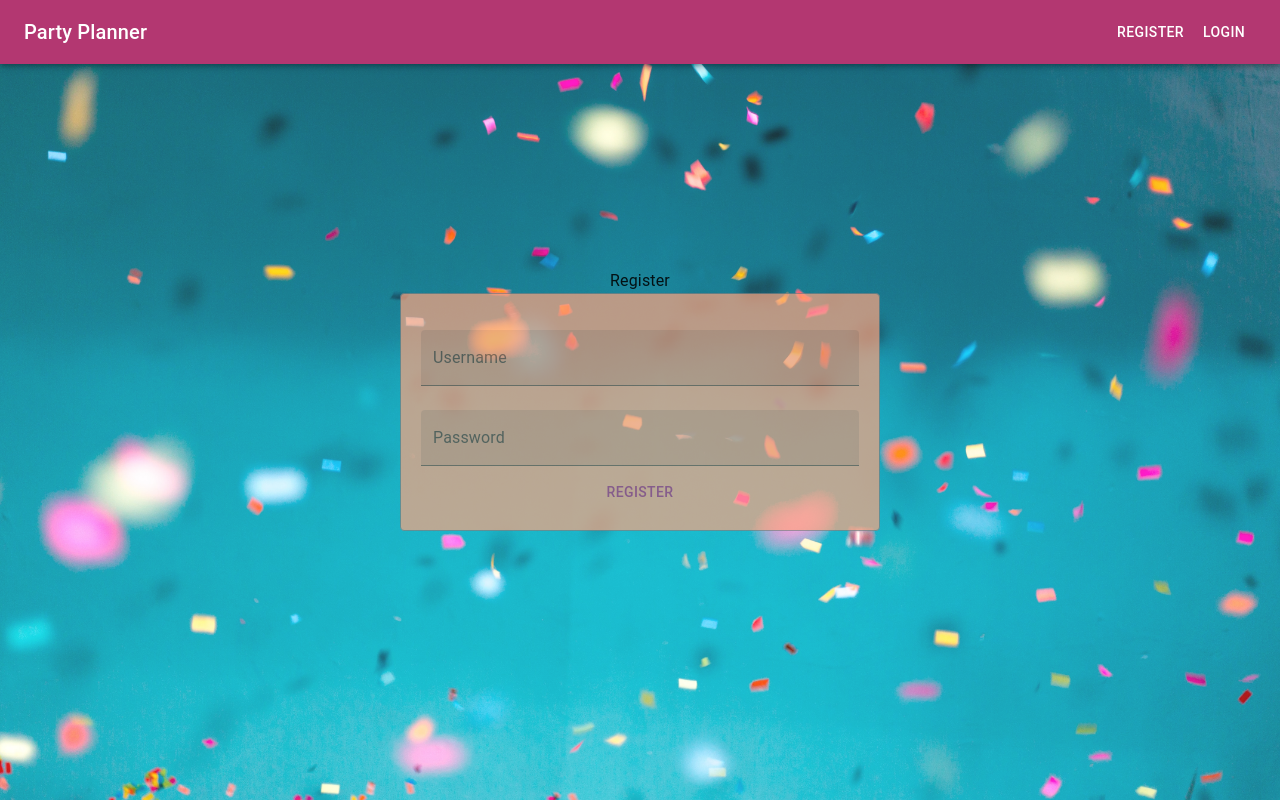
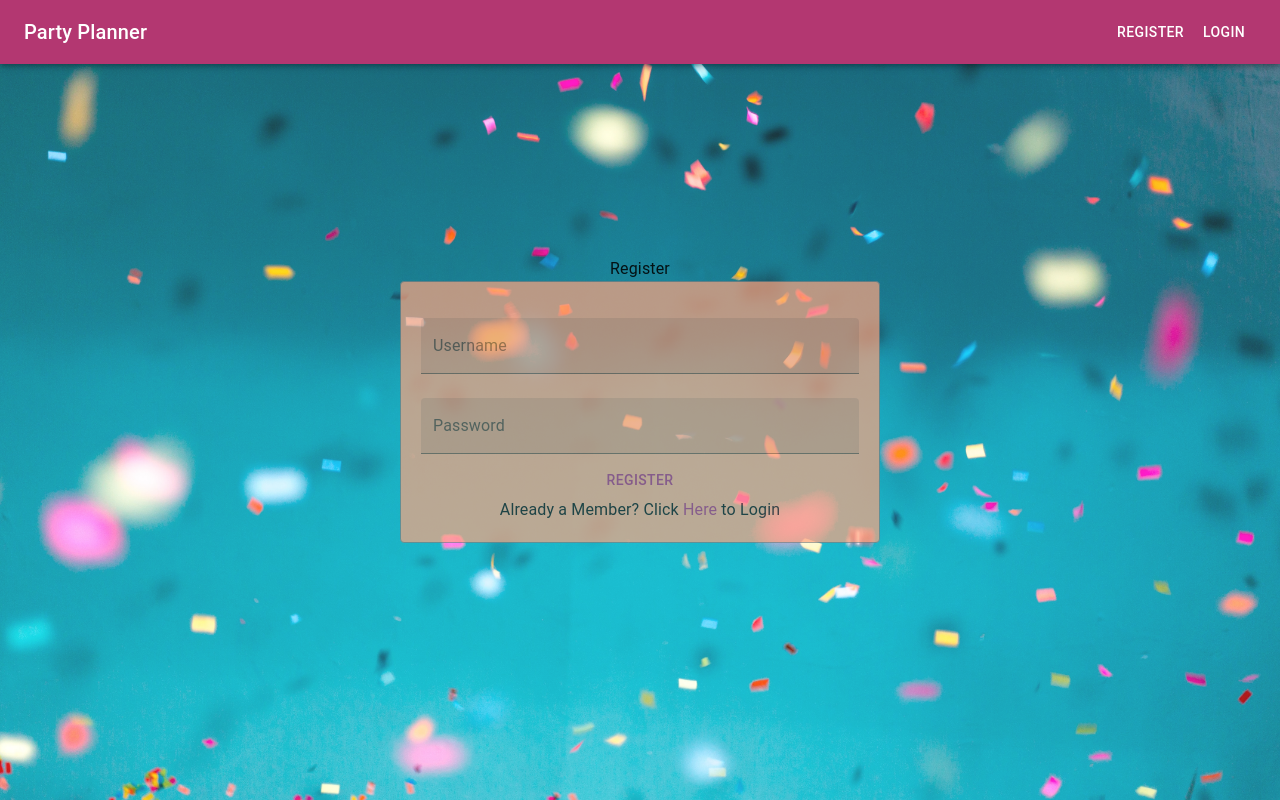
Before and after one commit to bw-party-planner-july-2019/fe-party-planner, a React (Create React App) app: page /register in a window 1280 px wide. Built offline with nearby package versions, Linux system fonts and the light colour scheme.

Commit message:
Links to Login/Register Conditionally Rendering

```diff
--- a/src/components/Login.jsx
+++ b/src/components/Login.jsx
@@ -1,4 +1,5 @@
 import React, {useState, useContext, useEffect} from 'react';
+import {Link as RouterLink} from 'react-router-dom';
 import styled from 'styled-components';
 import {ActionsContext} from '../contexts/ActionsContext';
 import {useSelector} from 'react-redux';
@@ -7,6 +8,7 @@ import TextField from '@material-ui/core/TextField';
 import {makeStyles} from '@material-ui/core/styles';
 import Button from '@material-ui/core/Button';
 import Typography from '@material-ui/core/Typography';
+import Link from '@material-ui/core/Link'
 
 const useStyles = makeStyles(theme => ({
   container: {
@@ -113,6 +115,8 @@ function Login(props) {
           {/*</label>*/}
           <Button color='primary' type='submit'>{isRegister ? 'Register' : 'Login'}</Button>
           {/*<CoolButton>{isRegister ? 'Register' : 'Login'}</CoolButton>*/}
+          {!isRegister && <Typography>Not a Member?  Click <Link component={RouterLink} to='/register'>Here</Link> to Register</Typography>}
+          {isRegister && <Typography>Already a Member?  Click <Link component={RouterLink} to='/'>Here</Link> to Login</Typography>}
         </CoolForm>
       </div>
   );
```
